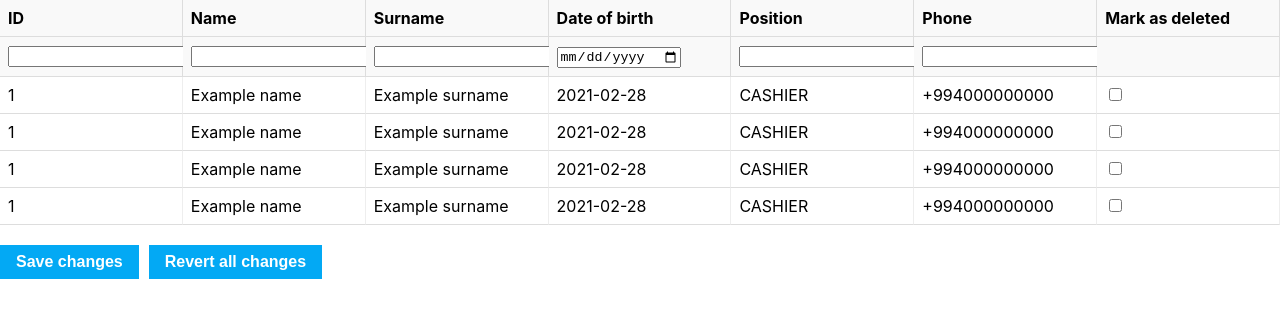
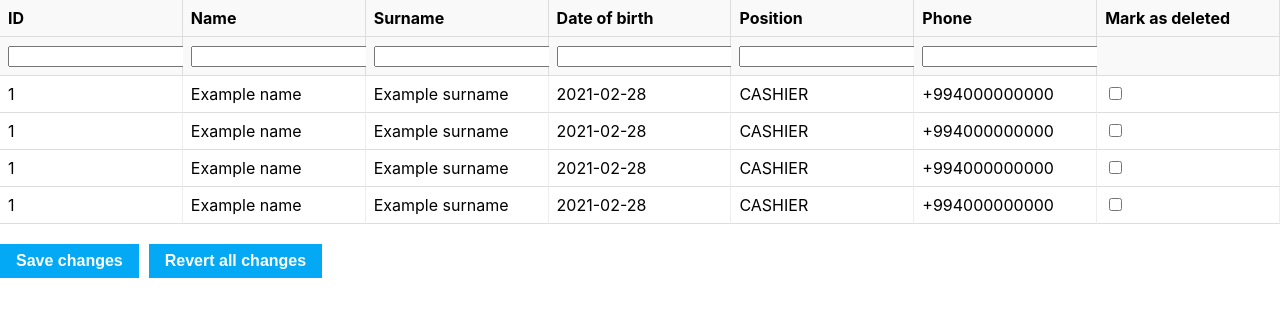
Before and after one commit to Profile/nextjs-datasheet, a Next.js app: page /sheets/1 in a window 1280 px wide. Shown: the top 318 px of the page. Built offline with nearby package versions, Linux system fonts and the light colour scheme.

Commit message:
Remove date input type

```diff
--- a/components/Sheets/Filter.js
+++ b/components/Sheets/Filter.js
@@ -1,7 +1,7 @@
 import styles from './Sheets.module.css';
 
 export function SheetFilter({ cells, filterValues, onChange }) {
-    const whiteListInputType = ['text', 'date', 'checkbox'];
+    const whiteListInputType = ['text', 'checkbox'];
 
     return (
         <div className={styles.tableHeader}>
@@ -12,7 +12,7 @@ export function SheetFilter({ cells, filterValues, onChange }) {
                             <input
                                 defaultValue={filterValues[cell.key]}
                                 className={styles.tableFilterCellInput}
-                                type={whiteListInputType.includes(cell.type) && cell.type}
+                                type={whiteListInputType.includes(cell.type) ? cell.type: 'text'}
                                 onChange={({ target }) => onChange({ [cell.key]: target.value })}
                             />
                         )}
```
Also changed, not shown: utils/hooks/useFetch.js (added), 1 other file (tests, documents, lock files or other folders).
